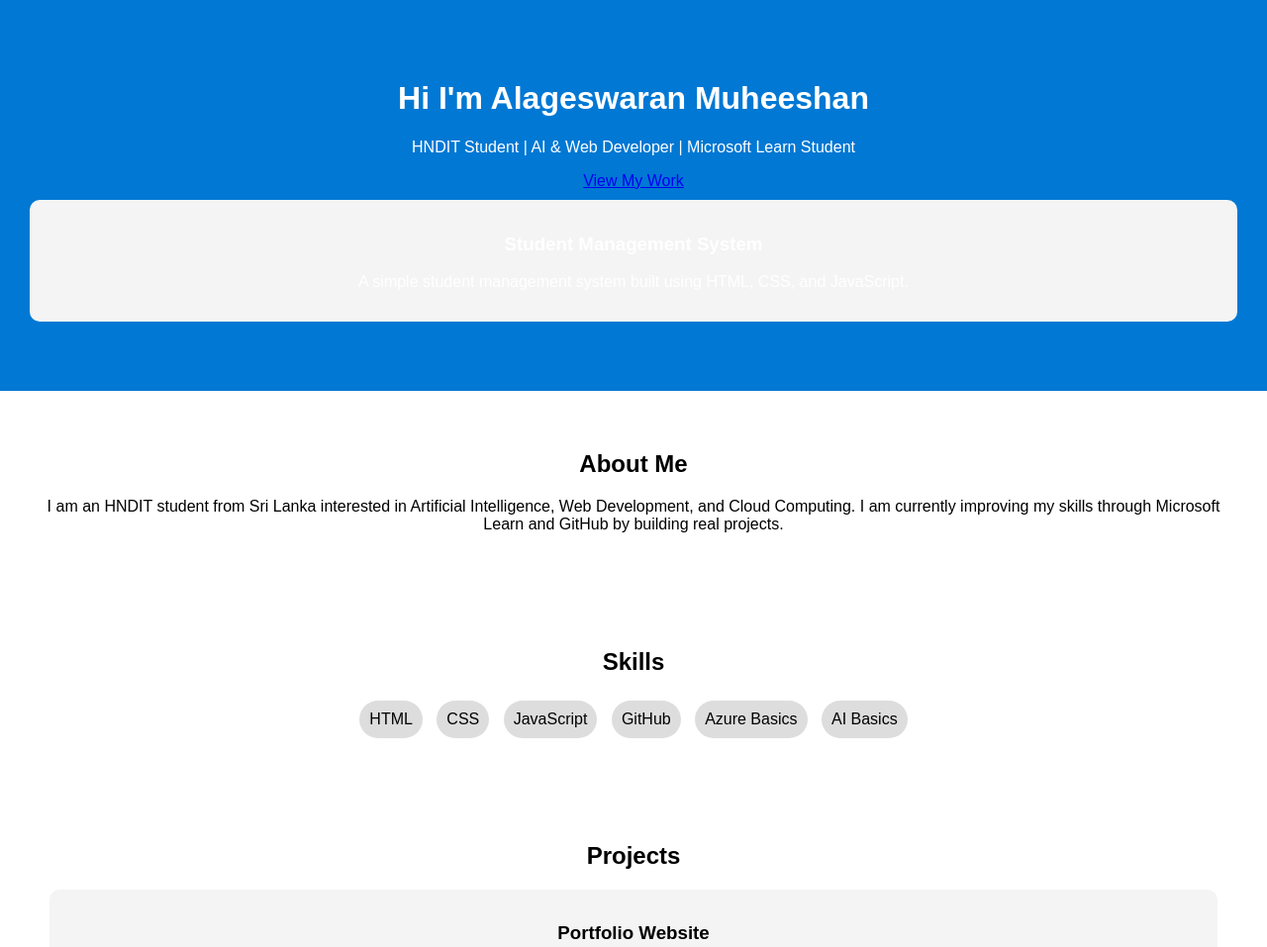
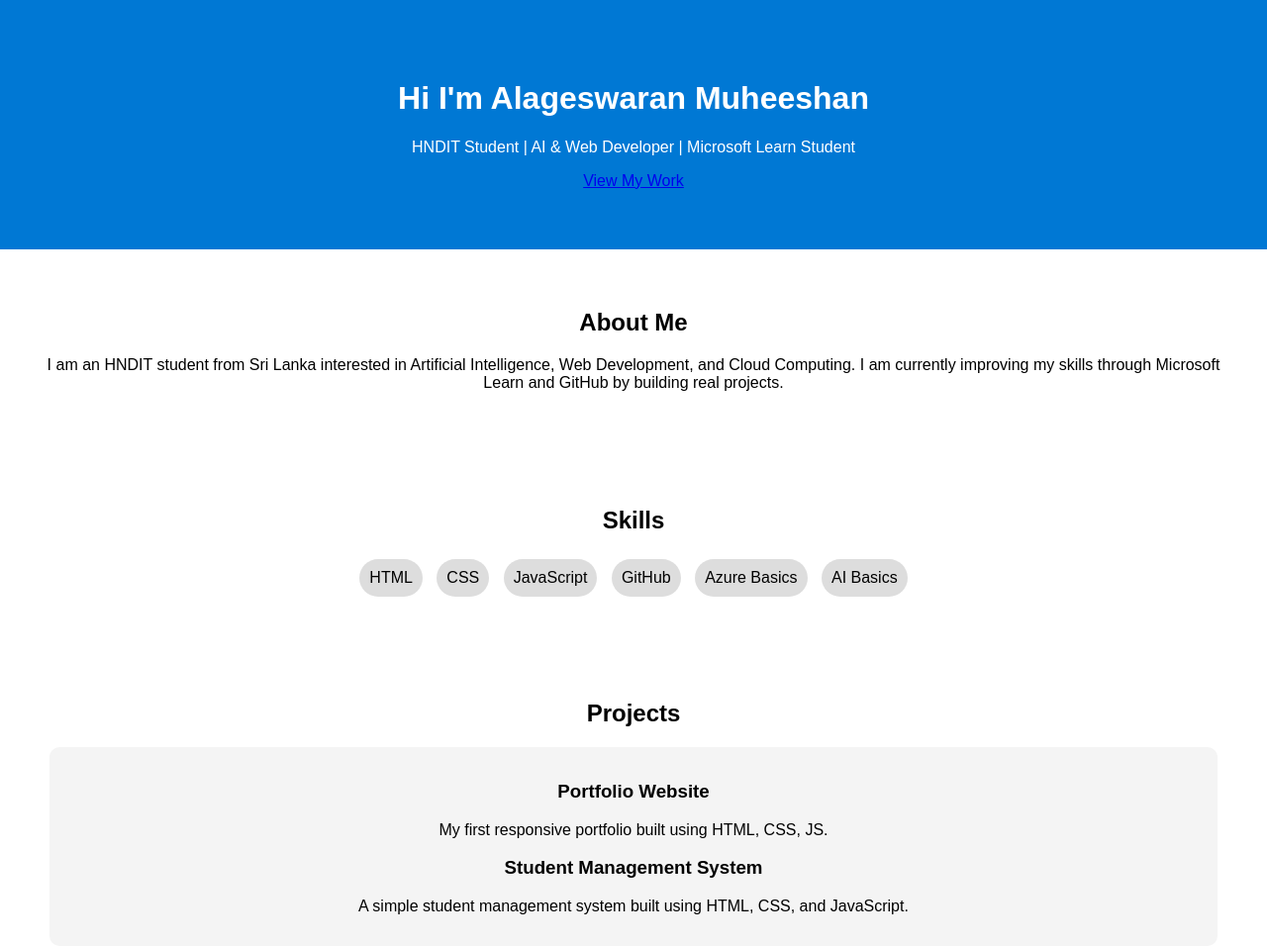
Before and after one commit to Muheeshan/Portfolio-Website, a plain HTML site: page index.html in a window 1280 px wide. Shown: the top 957 px of the page at 99% size. Drawn offline with Linux system fonts and the light colour scheme.

Commit message:
Update portfolio with new project details
Added a new project description for the Student Management System.

```diff
--- a/index.html
+++ b/index.html
@@ -11,10 +11,6 @@
     <h1>Hi I'm Alageswaran Muheeshan</h1>
     <p>HNDIT Student | AI & Web Developer | Microsoft Learn Student</p>
     <a href="#projects">View My Work</a>
-    <div class="project">
-    <h3>Student Management System</h3>
-    <p>A simple student management system built using HTML, CSS, and JavaScript.</p>
-</div>
 </header>
 
 <section id="about">
@@ -42,8 +38,10 @@
     <h2>Projects</h2>
 
     <div class="project">
-        <h3>Portfolio Website</h3>
+           <h3>Portfolio Website</h3>
         <p>My first responsive portfolio built using HTML, CSS, JS.</p>
+           <h3>Student Management System</h3>
+    <p>A simple student management system built using HTML, CSS, and JavaScript.</p>
     </div>
 
     <div class="project">
```
